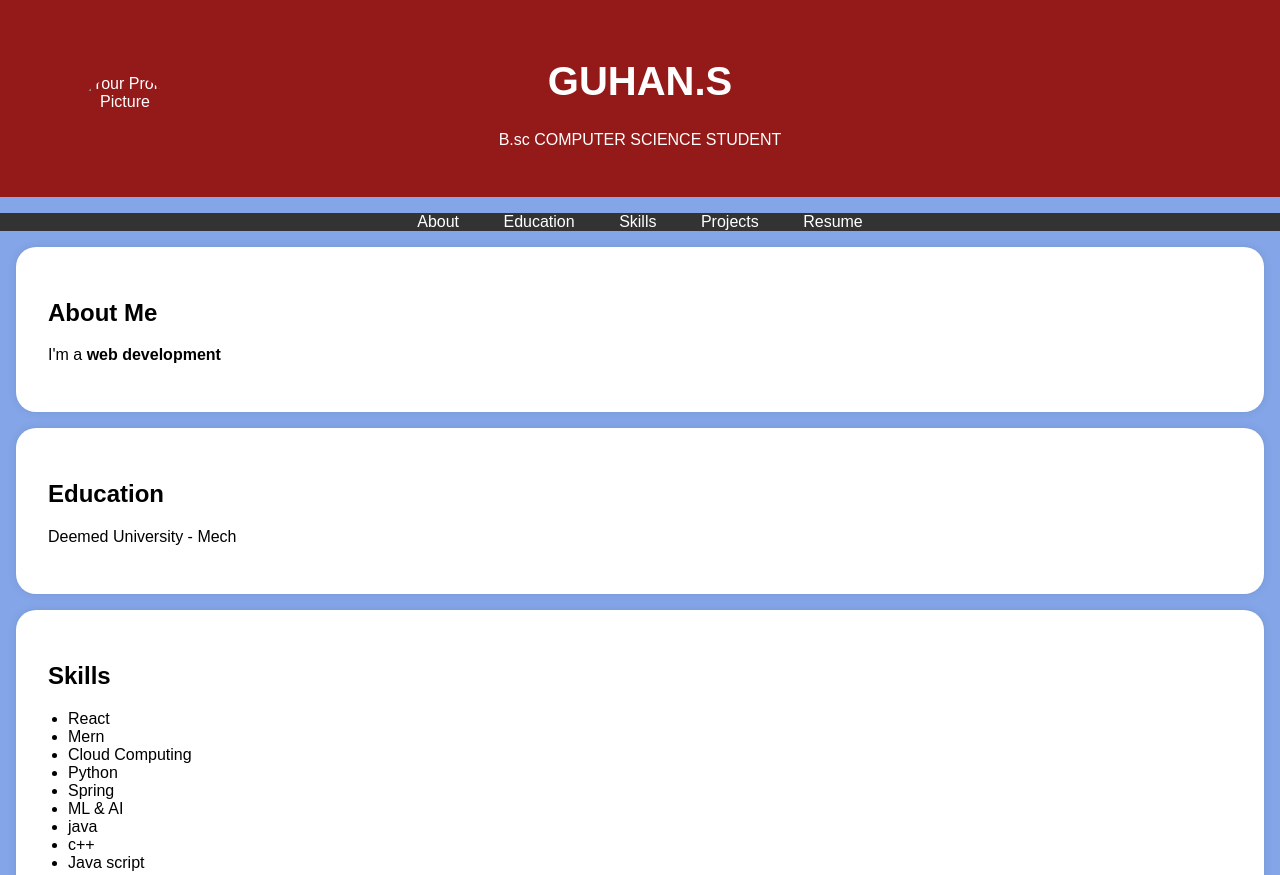
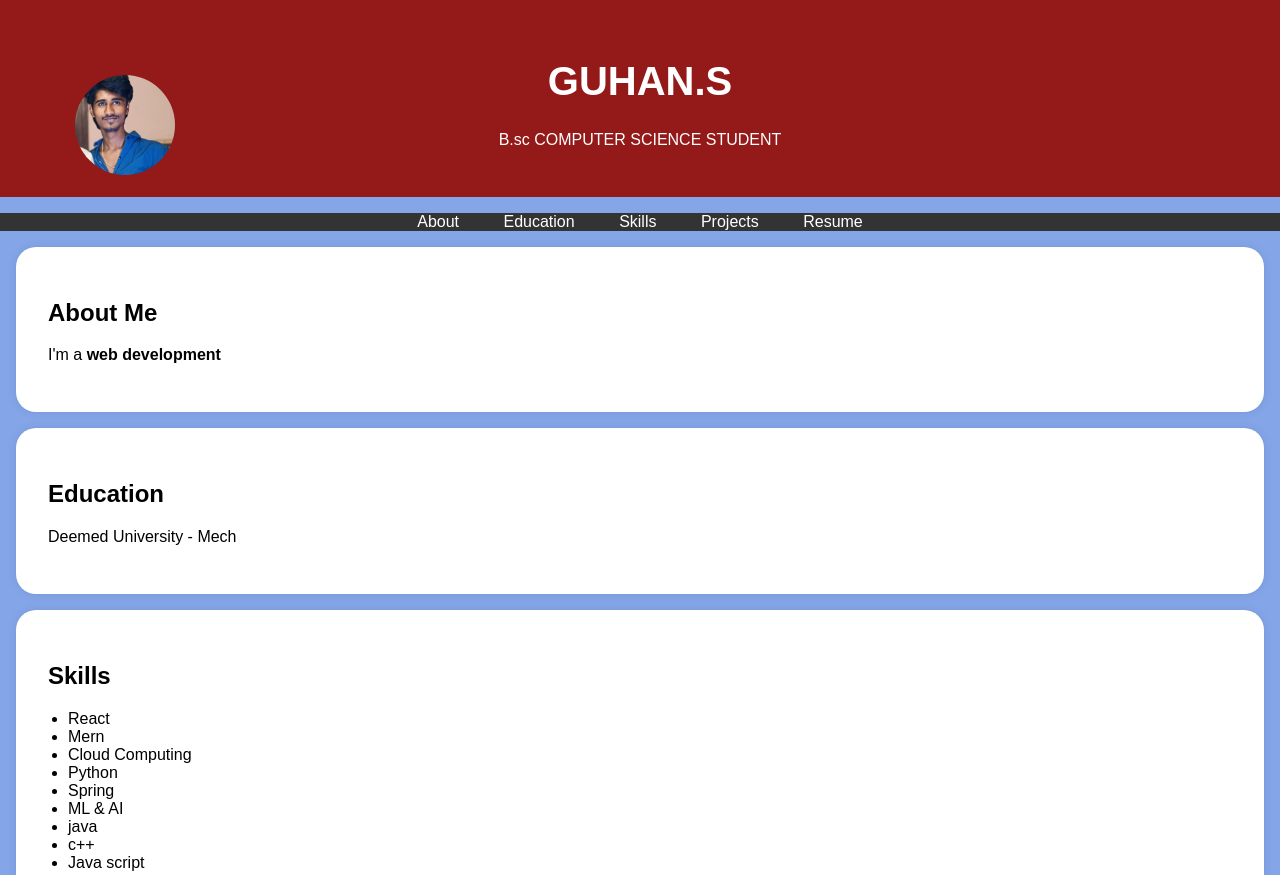
Before and after one commit to guhan-11/Digital-portfolio, a plain HTML site: page index.html in a window 1280 px wide. Shown: the top 875 px of the page. Drawn offline with Linux system fonts and the light colour scheme.

Commit message:
Update index.html

```diff
--- a/index.html
+++ b/index.html
@@ -95,8 +95,7 @@
     <header>
         <div class="header-content">
             <!-- Add your profile picture here -->
-            <img src="/storage/emulated/0/Pictures/gukan photo/20240907_150813.jpg
-         " alt="Your Profile Picture" class="profile-picture">
+            <img src="IMG-20250319-WA0002 (1).jpg" alt="Your Profile Picture" class="profile-picture">
             <h1>GUHAN.S</h1>
             <p>B.sc COMPUTER SCIENCE STUDENT</p>
         </div>
```
